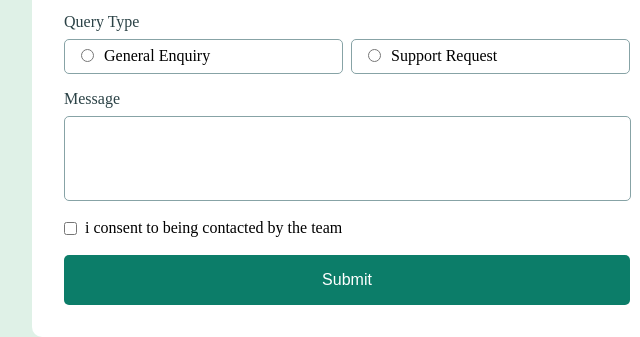
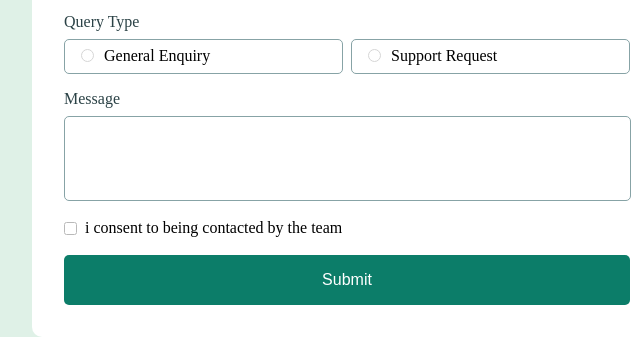
Before and after one commit to mahmood-moghaddasi/contact-form, a plain HTML site: page index.html in a window 1280 px wide. Shown: the part 304-641 px from the top of the page, 293-933 px from the left. Drawn offline with Linux system fonts and the light colour scheme.

Commit message:
edit radio button style

```diff
--- a/style/style.css
+++ b/style/style.css
@@ -86,9 +86,11 @@ label {
 #radio input[type="radio"] {
   margin-right: 6px;
   accent-color: var(--color-primary-green-600);
+  opacity: 0.3;
 }
 #checkBox input {
   accent-color: var(--color-primary-green-600);
+  opacity: 0.5;
 }
 #checkBox p {
   position: relative;
```
